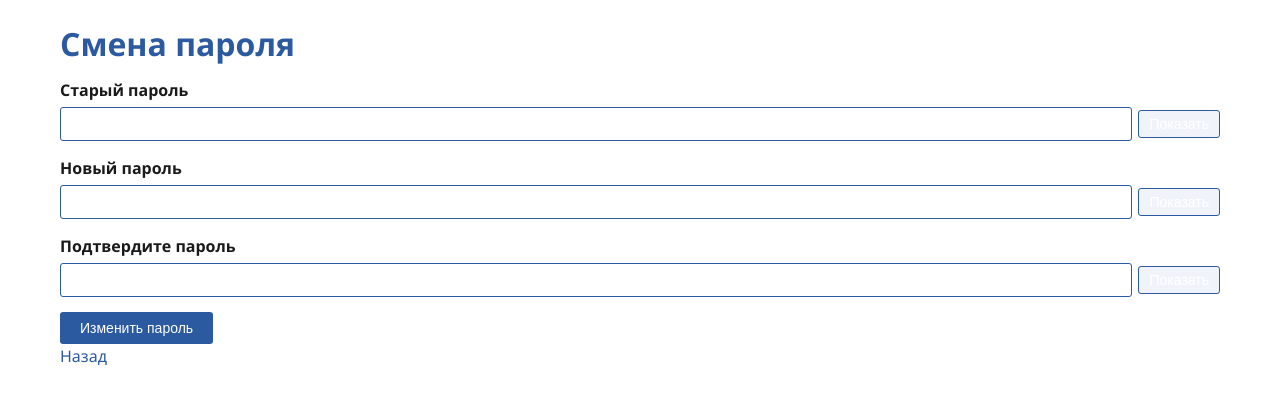
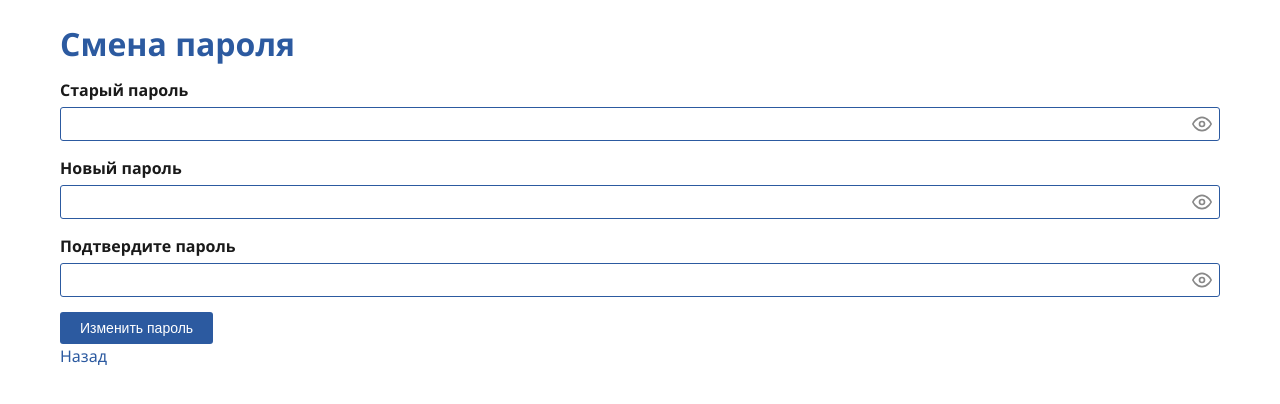
Before and after one commit to snkoval/testing-system, a Flask app: page /teacher/settings in a window 1280 px wide. Shown: the top 404 px of the page. Run offline with Flask 3, Linux system fonts and the light colour scheme; the visitor is signed in with stand-in values (Sample User, id 1).

Commit message:
Иконка глаза в поле пароля: SVG, переключение показать/скрыть

```diff
--- a/app/static/css/style.css
+++ b/app/static/css/style.css
@@ -130,25 +130,38 @@ button:hover, .btn:hover {
 }
 
 .password-wrapper {
-    display: flex;
-    align-items: center;
-    gap: 6px;
+    position: relative;
 }
 
 .password-wrapper input {
-    flex: 1;
+    width: 100%;
+    box-sizing: border-box;
+    padding-right: 36px;
 }
 
 .password-toggle {
-    flex-shrink: 0;
-    background: var(--light-bg);
-    border: 1px solid var(--border-color);
-    border-radius: 3px;
+    position: absolute;
+    right: 6px;
+    top: 50%;
+    transform: translateY(-50%);
+    background: none;
+    border: none;
     cursor: pointer;
-    padding: 6px 10px;
-    font-size: 14px;
-    line-height: 1;
-    white-space: nowrap;
+    padding: 2px;
+    display: flex;
+    align-items: center;
+    justify-content: center;
+    color: #888;
+}
+
+.password-toggle svg {
+    width: 20px;
+    height: 20px;
+    display: block;
+}
+
+.password-toggle:hover {
+    color: var(--primary-color);
 }
 
 .lesson-page {
--- a/app/static/js/main.js
+++ b/app/static/js/main.js
@@ -4,10 +4,12 @@ document.addEventListener('DOMContentLoaded', function () {
             var input = this.parentElement.querySelector('input');
             if (input.type === 'password') {
                 input.type = 'text';
-                this.textContent = 'Скрыть';
+                this.querySelector('.eye-open').style.display = 'none';
+                this.querySelector('.eye-closed').style.display = '';
             } else {
                 input.type = 'password';
-                this.textContent = 'Показать';
+                this.querySelector('.eye-open').style.display = '';
+                this.querySelector('.eye-closed').style.display = 'none';
             }
         });
     });
--- a/app/templates/auth/student_login.html
+++ b/app/templates/auth/student_login.html
@@ -27,7 +27,10 @@
         <label for="password">Пароль</label>
         <div class="password-wrapper">
             <input type="password" id="password" name="password" required>
-            <button type="button" class="password-toggle">Показать</button>
+            <button type="button" class="password-toggle" aria-label="Показать пароль">
+                <svg class="eye-open" xmlns="http://www.w3.org/2000/svg" viewBox="0 0 24 24" fill="none" stroke="currentColor" stroke-width="2" stroke-linecap="round" stroke-linejoin="round"><path d="M1 12s4-8 11-8 11 8 11 8-4 8-11 8-11-8-11-8z"/><circle cx="12" cy="12" r="3"/></svg>
+                <svg class="eye-closed" xmlns="http://www.w3.org/2000/svg" viewBox="0 0 24 24" fill="none" stroke="currentColor" stroke-width="2" stroke-linecap="round" stroke-linejoin="round" style="display:none"><path d="M17.94 17.94A10.07 10.07 0 0 1 12 20c-7 0-11-8-11-8a18.45 18.45 0 0 1 5.06-5.94M9.9 4.24A9.12 9.12 0 0 1 12 4c7 0 11 8 11 8a18.5 18.5 0 0 1-2.16 3.19m-6.72-1.07a3 3 0 1 1-4.24-4.24"/><line x1="1" y1="1" x2="23" y2="23"/></svg>
+            </button>
         </div>
     </div>
     <button type="submit">Войти</button>
--- a/app/templates/auth/teacher_login.html
+++ b/app/templates/auth/teacher_login.html
@@ -23,7 +23,10 @@
         <label for="password">Пароль</label>
         <div class="password-wrapper">
             <input type="password" id="password" name="password" required>
-            <button type="button" class="password-toggle">Показать</button>
+            <button type="button" class="password-toggle" aria-label="Показать пароль">
+                <svg class="eye-open" xmlns="http://www.w3.org/2000/svg" viewBox="0 0 24 24" fill="none" stroke="currentColor" stroke-width="2" stroke-linecap="round" stroke-linejoin="round"><path d="M1 12s4-8 11-8 11 8 11 8-4 8-11 8-11-8-11-8z"/><circle cx="12" cy="12" r="3"/></svg>
+                <svg class="eye-closed" xmlns="http://www.w3.org/2000/svg" viewBox="0 0 24 24" fill="none" stroke="currentColor" stroke-width="2" stroke-linecap="round" stroke-linejoin="round" style="display:none"><path d="M17.94 17.94A10.07 10.07 0 0 1 12 20c-7 0-11-8-11-8a18.45 18.45 0 0 1 5.06-5.94M9.9 4.24A9.12 9.12 0 0 1 12 4c7 0 11 8 11 8a18.5 18.5 0 0 1-2.16 3.19m-6.72-1.07a3 3 0 1 1-4.24-4.24"/><line x1="1" y1="1" x2="23" y2="23"/></svg>
+            </button>
         </div>
     </div>
     <button type="submit">Войти</button>
--- a/app/templates/teacher/settings.html
+++ b/app/templates/teacher/settings.html
@@ -19,21 +19,30 @@
         <label for="old_password">Старый пароль</label>
         <div class="password-wrapper">
             <input type="password" id="old_password" name="old_password" required>
-            <button type="button" class="password-toggle">Показать</button>
+            <button type="button" class="password-toggle" aria-label="Показать пароль">
+                <svg class="eye-open" xmlns="http://www.w3.org/2000/svg" viewBox="0 0 24 24" fill="none" stroke="currentColor" stroke-width="2" stroke-linecap="round" stroke-linejoin="round"><path d="M1 12s4-8 11-8 11 8 11 8-4 8-11 8-11-8-11-8z"/><circle cx="12" cy="12" r="3"/></svg>
+                <svg class="eye-closed" xmlns="http://www.w3.org/2000/svg" viewBox="0 0 24 24" fill="none" stroke="currentColor" stroke-width="2" stroke-linecap="round" stroke-linejoin="round" style="display:none"><path d="M17.94 17.94A10.07 10.07 0 0 1 12 20c-7 0-11-8-11-8a18.45 18.45 0 0 1 5.06-5.94M9.9 4.24A9.12 9.12 0 0 1 12 4c7 0 11 8 11 8a18.5 18.5 0 0 1-2.16 3.19m-6.72-1.07a3 3 0 1 1-4.24-4.24"/><line x1="1" y1="1" x2="23" y2="23"/></svg>
+            </button>
         </div>
     </div>
     <div class="form-group">
         <label for="new_password">Новый пароль</label>
         <div class="password-wrapper">
             <input type="password" id="new_password" name="new_password" required>
-            <button type="button" class="password-toggle">Показать</button>
+            <button type="button" class="password-toggle" aria-label="Показать пароль">
+                <svg class="eye-open" xmlns="http://www.w3.org/2000/svg" viewBox="0 0 24 24" fill="none" stroke="currentColor" stroke-width="2" stroke-linecap="round" stroke-linejoin="round"><path d="M1 12s4-8 11-8 11 8 11 8-4 8-11 8-11-8-11-8z"/><circle cx="12" cy="12" r="3"/></svg>
+                <svg class="eye-closed" xmlns="http://www.w3.org/2000/svg" viewBox="0 0 24 24" fill="none" stroke="currentColor" stroke-width="2" stroke-linecap="round" stroke-linejoin="round" style="display:none"><path d="M17.94 17.94A10.07 10.07 0 0 1 12 20c-7 0-11-8-11-8a18.45 18.45 0 0 1 5.06-5.94M9.9 4.24A9.12 9.12 0 0 1 12 4c7 0 11 8 11 8a18.5 18.5 0 0 1-2.16 3.19m-6.72-1.07a3 3 0 1 1-4.24-4.24"/><line x1="1" y1="1" x2="23" y2="23"/></svg>
+            </button>
         </div>
     </div>
     <div class="form-group">
         <label for="confirm_password">Подтвердите пароль</label>
         <div class="password-wrapper">
             <input type="password" id="confirm_password" name="confirm_password" required>
-            <button type="button" class="password-toggle">Показать</button>
+            <button type="button" class="password-toggle" aria-label="Показать пароль">
+                <svg class="eye-open" xmlns="http://www.w3.org/2000/svg" viewBox="0 0 24 24" fill="none" stroke="currentColor" stroke-width="2" stroke-linecap="round" stroke-linejoin="round"><path d="M1 12s4-8 11-8 11 8 11 8-4 8-11 8-11-8-11-8z"/><circle cx="12" cy="12" r="3"/></svg>
+                <svg class="eye-closed" xmlns="http://www.w3.org/2000/svg" viewBox="0 0 24 24" fill="none" stroke="currentColor" stroke-width="2" stroke-linecap="round" stroke-linejoin="round" style="display:none"><path d="M17.94 17.94A10.07 10.07 0 0 1 12 20c-7 0-11-8-11-8a18.45 18.45 0 0 1 5.06-5.94M9.9 4.24A9.12 9.12 0 0 1 12 4c7 0 11 8 11 8a18.5 18.5 0 0 1-2.16 3.19m-6.72-1.07a3 3 0 1 1-4.24-4.24"/><line x1="1" y1="1" x2="23" y2="23"/></svg>
+            </button>
         </div>
     </div>
     <button type="submit">Изменить пароль</button>
```
